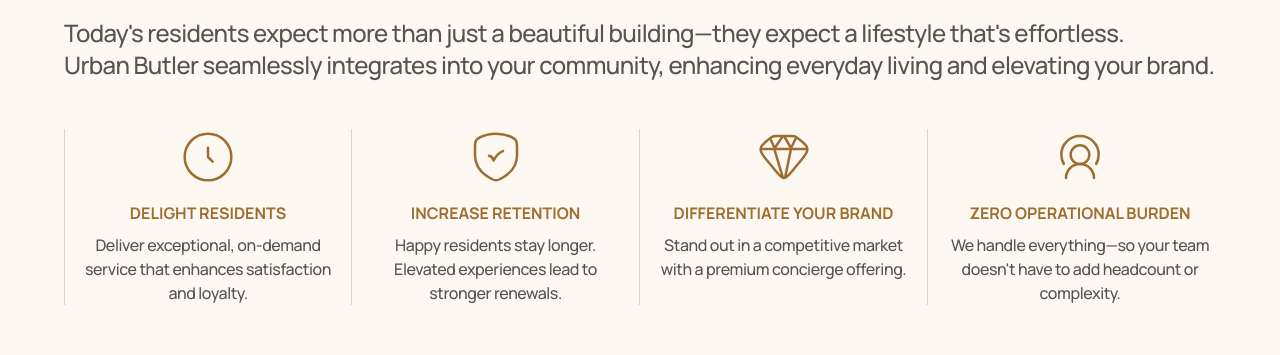
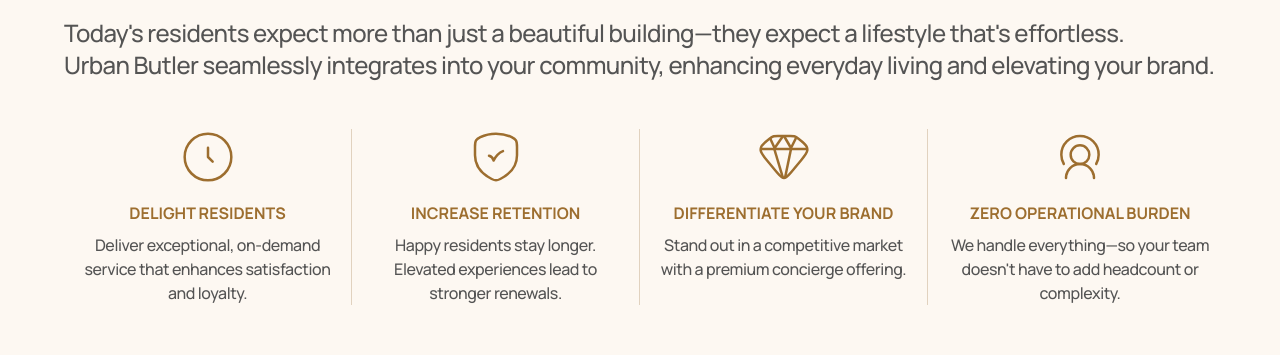
Before and after one commit to hammadevencir/urban-butler, a Next.js app: page /for-buildings in a window 1280 px wide. Shown: the part 842-1197 px from the top of the page. Built offline with nearby package versions, Linux system fonts and the light colour scheme; a web font is replaced by a local one.

Commit message:
for building page fixes

```diff
--- a/components/for-buildings/for-buildings-amenity-section.tsx
+++ b/components/for-buildings/for-buildings-amenity-section.tsx
@@ -25,7 +25,7 @@
                 key={feature.title}
                 className={
                   index === 0
-                    ? "border-l border-[#E1D2BF] px-4"
+                    ? "px-4"
                     : index === forBuildingsAmenityFeatures.length - 1
                       ? "pl-4"
                       : "px-4"
```
